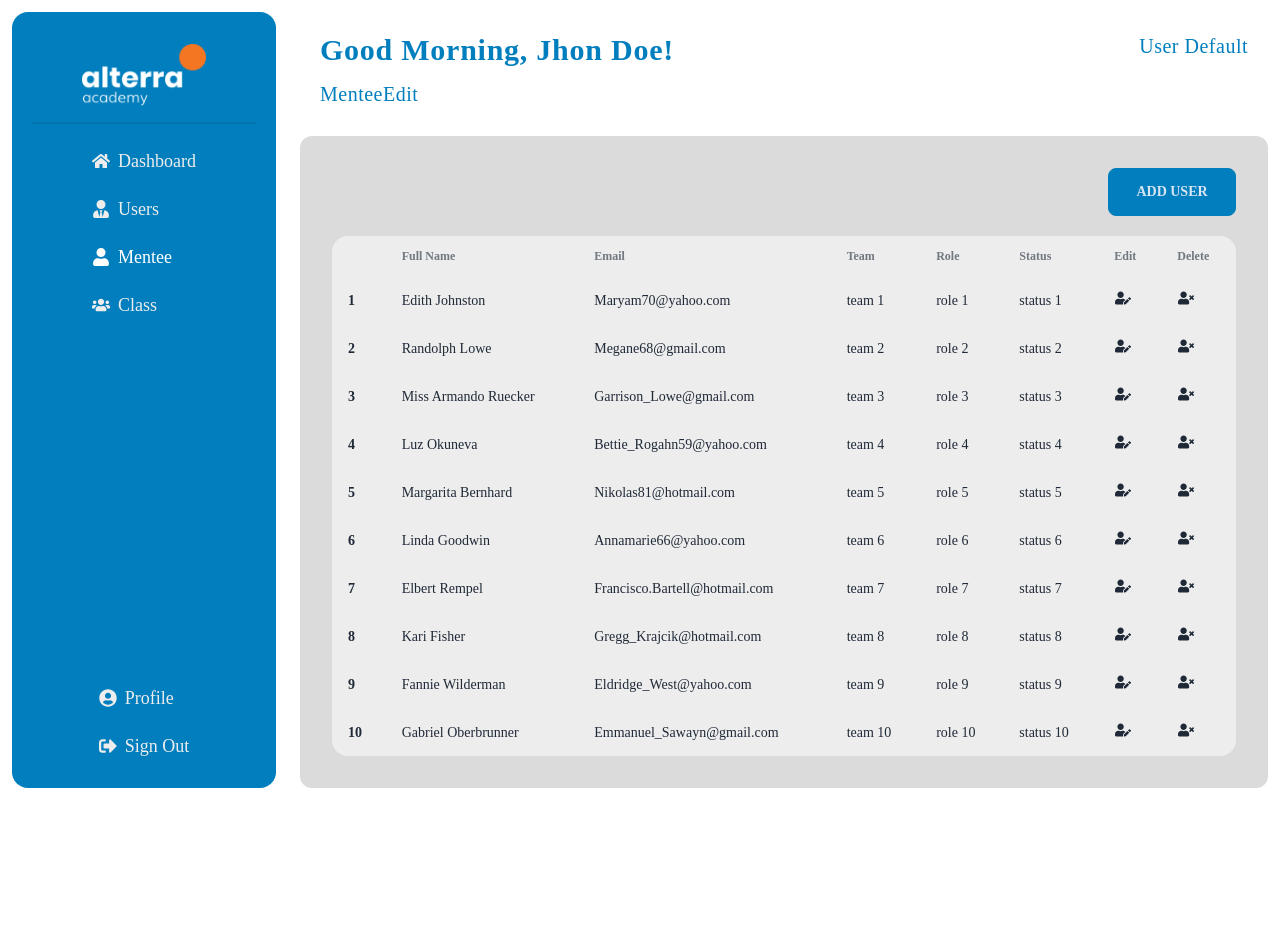
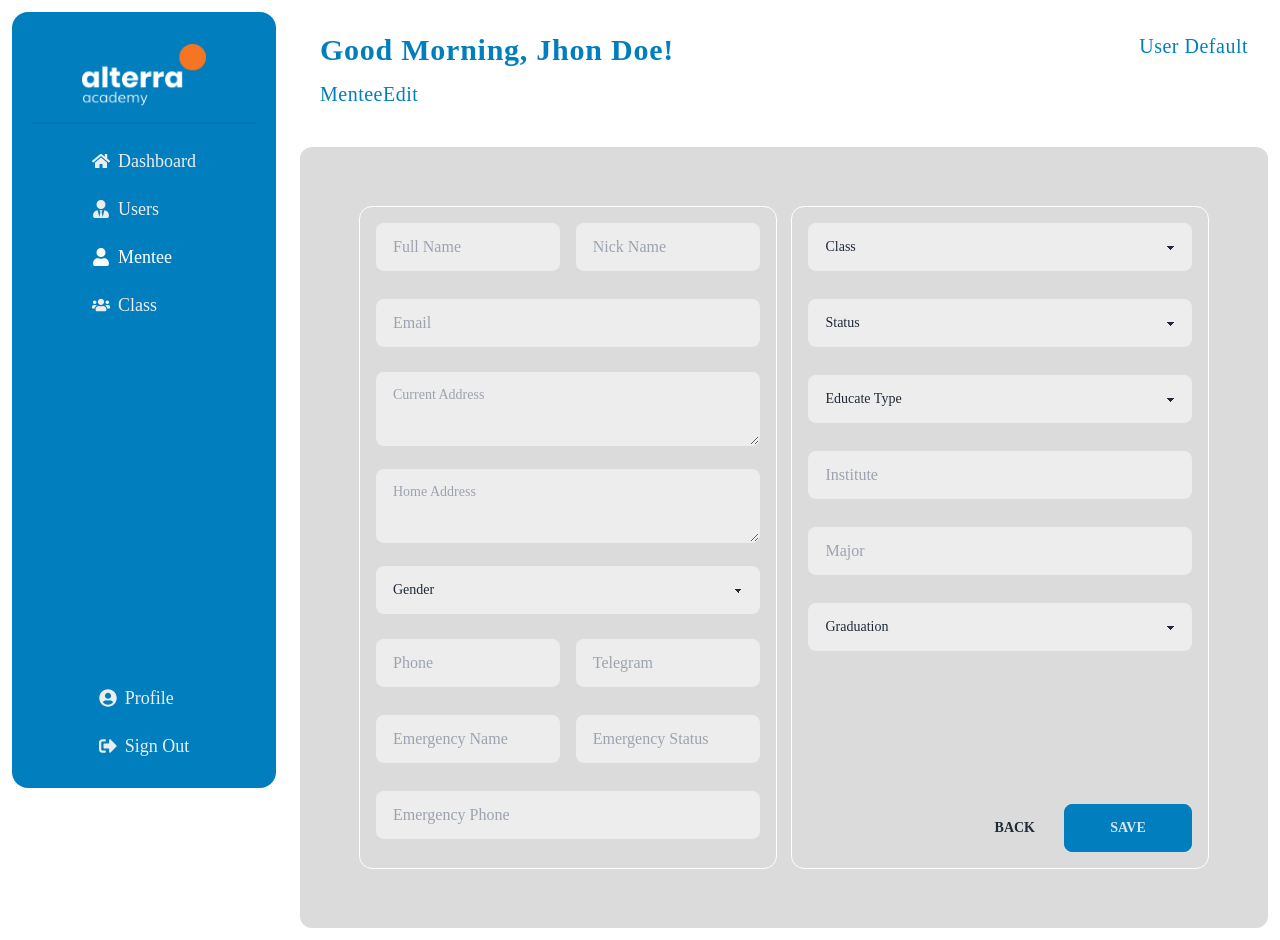
Before and after one commit to Alta-Immersive-Group3/immersive-dashboard-web, a React (Vite) app: page /mentee/1/edit in a window 1280 px wide. Before the commit the page ends 800 px from the top, so only its background shows below. Built offline with nearby package versions, Linux system fonts and the light colour scheme.

Commit message:
style: slice edit mentee

```diff
--- a/src/components/Input.tsx
+++ b/src/components/Input.tsx
@@ -1,25 +1,25 @@
 import React, { FC } from 'react';
 
-interface InputProps {
-  id: string;
-  label?: string;
-  name?: string;
-  type?: string;
-  defaultVal?: string;
-  value?: string | number;
-  error?: string | boolean | undefined;
-  touch?: string | boolean | undefined;
-  onChange?: React.ChangeEventHandler<HTMLInputElement>;
-  onBlur?: React.FocusEventHandler<HTMLInputElement>;
-}
-
-interface SelectProps {
+interface FormikProps {
   id: string;
   label?: string;
   name?: string;
   value?: string | number;
   error?: string | boolean | undefined;
   touch?: string | boolean | undefined;
+}
+
+interface InputProps extends FormikProps {
+  type?: string;
+  onChange?: React.ChangeEventHandler<HTMLInputElement>;
+  onBlur?: React.FocusEventHandler<HTMLInputElement>;
+}
+interface TextAreaProps extends FormikProps {
+  onChange?: React.ChangeEventHandler<HTMLTextAreaElement>;
+  onBlur?: React.FocusEventHandler<HTMLTextAreaElement>;
+}
+
+interface SelectProps extends FormikProps {
   options?: Array<string>;
   onChangeSelect?: React.ChangeEventHandler<HTMLSelectElement>;
   onBlur?: React.FocusEventHandler<HTMLSelectElement>;
@@ -39,11 +39,41 @@ export const Input: FC<InputProps> = ({
   return (
     <div className="h-16 w-full">
       <input
-        className={`input w-full bg-base-200 ${
+        className={`input w-full bg-base-200 capitalize ${
           error && touch ? 'input-error' : ''
         }`}
         id={id}
         type={type}
+        name={name}
+        value={value}
+        onChange={onChange}
+        placeholder={label}
+        onBlur={onBlur}
+      />
+      <p>
+        {error && touch && <span className="text-sm text-error">{error}</span>}
+      </p>
+    </div>
+  );
+};
+
+export const TextArea: FC<TextAreaProps> = ({
+  id,
+  label,
+  name,
+  value,
+  error,
+  onChange,
+  onBlur,
+  touch,
+}) => {
+  return (
+    <div className="h-[90px] w-full">
+      <textarea
+        className={`textarea w-full bg-base-200 capitalize  ${
+          error && touch ? 'textarea-error-error' : ''
+        }`}
+        id={id}
         name={name}
         value={value}
         onChange={onChange}
@@ -71,7 +101,7 @@ export const Select: FC<SelectProps> = ({
   return (
     <div className="h-16 w-full">
       <select
-        className={`select w-full bg-base-200 ${
+        className={`select w-full bg-base-200 capitalize ${
           error && touch ? 'select-error' : ''
         }`}
         id={id}
--- a/src/pages/MenteeEdit.tsx
+++ b/src/pages/MenteeEdit.tsx
@@ -1,20 +1,15 @@
 import React, { useEffect, useState } from 'react';
 import { Layout, Section } from '../components/Layout';
-import { Input, Select } from '../components/Input';
-import dummy from '../json/dummyUser.json';
-import { Modals } from '../components/Modals';
-import {
-  FaUserAltSlash,
-  FaUserEdit,
-  FaUserTie,
-  FaUserTimes,
-} from 'react-icons/fa';
+import { Input, Select, TextArea } from '../components/Input';
+
 import { addUserType } from '../utils/type';
+import { useNavigate } from 'react-router-dom';
 
 const MenteeEdit = () => {
   const [handleTime, setHandleTime] = useState<string>('');
   const [isAdmin, setIsAdmin] = useState<boolean>(true);
   const [objModal, setobjModal] = useState<addUserType>();
+  const navigate = useNavigate();
 
   const timeGreeting = () => {
     const currentDate = new Date();
@@ -31,135 +26,12 @@ const MenteeEdit = () => {
     }
   };
 
-  const handleEdit = (props: addUserType) => {
-    setobjModal({
-      email: props.email,
-      full_name: props.full_name,
-      id: props.id,
-      role: props.role,
-      team: props.team,
-    });
-  };
-
   useEffect(() => {
     timeGreeting();
   }, []);
 
   return (
     <Layout>
-      <Modals id="modal-add">
-        <div className="flex flex-col gap-5 items-center">
-          <p className="text-secondary font-medium tracking-wide text-2xl mb-3">
-            Add User
-          </p>
-          <Input
-            id="full_name"
-            name="full_name"
-            label="Full Name"
-            type="text"
-          />
-          <Input
-            id="email"
-            name="email"
-            label="Email"
-            type="email"
-          />
-          <Input
-            id="password"
-            name="password"
-            label="Password"
-            type="password"
-          />
-          <Select
-            id="role"
-            name="role"
-            label="Role"
-            options={['Default', 'Admin']}
-          />
-          <Select
-            id="team"
-            name="team"
-            label="Team"
-            options={['Academic', 'Placement', 'People Skill']}
-          />
-
-          <div className="w-full flex justify-end gap-3">
-            <div className="modal-action mt-0 ">
-              <label
-                htmlFor="modal-add"
-                className="btn btn-ghost"
-              >
-                Close
-              </label>
-            </div>
-            <button className="btn btn-secondary w-32">Submit</button>
-          </div>
-        </div>
-      </Modals>
-      <Modals id="modal-edit">
-        <div className="flex flex-col gap-5 items-center">
-          <p className="text-secondary font-medium tracking-wide text-2xl mb-3">
-            Edit User
-          </p>
-          <Input
-            id="full_name"
-            name="full_name"
-            label="Full Name"
-            value={objModal?.full_name}
-            type="text"
-          />
-          <Input
-            id="email"
-            name="email"
-            label="Email"
-            type="email"
-            value={objModal?.email}
-          />
-          <Select
-            id="role"
-            name="role"
-            label="Role"
-            options={['Default', 'Admin']}
-          />
-          <Select
-            id="team"
-            name="team"
-            label="Team"
-            options={['Academic', 'Placement', 'People Skill']}
-          />
-          <Select
-            id="status"
-            name="status"
-            label="Status"
-            options={['Active']}
-          />
-          <Input
-            id="password"
-            name="password"
-            label="Password"
-            type="password"
-          />
-          <Input
-            id="retype password"
-            name="retype password"
-            label="Retype Password"
-            type="password"
-          />
-
-          <div className="w-full flex justify-end gap-3">
-            <div className="modal-action mt-0 ">
-              <label
-                htmlFor="modal-edit"
-                className="btn btn-ghost"
-              >
-                Close
-              </label>
-            </div>
-            <button className="btn btn-secondary w-32">Submit</button>
-          </div>
-        </div>
-      </Modals>
-
       <Section
         id="section-dashboard"
         addClass="flex flex-col items-center p-3 justify-between"
@@ -178,57 +50,131 @@ const MenteeEdit = () => {
         </div>
 
         <div className="w-full min-h-[83%] bg-base-300 rounded-xl flex flex-col gap-5 p-8 items-center">
-          <div className="w-full flex justify-end">
-            <label
-              htmlFor="modal-add"
-              className="btn btn-secondary w-32"
-            >
-              Add User
-            </label>
-          </div>
-          <div className="overflow-x-auto w-full">
-            <table className="table bg-base-200">
-              <thead>
-                <tr>
-                  <th></th>
-                  <th>Full Name</th>
-                  <th>Email</th>
-                  <th>Team</th>
-                  <th>Role</th>
-                  <th>Status</th>
-                  <th>Edit</th>
-                  <th>Delete</th>
-                </tr>
-              </thead>
-              <tbody>
-                {dummy.map((prop, idx) => {
-                  return (
-                    <tr>
-                      <th>{idx + 1}</th>
-                      <td>{prop.full_name}</td>
-                      <td>{prop.email}</td>
-                      <td>{prop.team}</td>
-                      <td>{prop.role}</td>
-                      <td>{prop.status}</td>
-                      <td>
-                        <label
-                          onClick={() => handleEdit(prop)}
-                          className="btn p-0 min-h-0 h-0 p text-base"
-                          htmlFor="modal-edit"
-                        >
-                          <FaUserEdit />
-                        </label>
-                      </td>
-                      <td>
-                        <button className="btn p-0 min-h-0 h-0 p text-base">
-                          <FaUserTimes />
-                        </button>
-                      </td>
-                    </tr>
-                  );
-                })}
-              </tbody>
-            </table>
+          <div className="w-full min-h-[83%] bg-base-300 rounded-xl flex items-center p-7 justify-between">
+            <div className="w-[49%] h-full outline outline-1 outline-base-100 flex flex-col justify-center gap-3 rounded-xl p-4">
+              <div className="w-full flex gap-4">
+                <Input
+                  id="full_name"
+                  name="full_name"
+                  label="Full Name"
+                  type="text"
+                />
+                <Input
+                  id="nick_name"
+                  name="nick_name"
+                  label="Nick Name"
+                  type="text"
+                />
+              </div>
+              <Input
+                id="email"
+                name="email"
+                label="Email"
+                type="email"
+              />
+              <TextArea
+                id="current_address"
+                name="current_address"
+                label="Current Address"
+              />
+              <TextArea
+                id="home_address"
+                name="home_address"
+                label="Home Address"
+              />
+              <Select
+                id="gender"
+                name="gender"
+                label="gender"
+                options={['Active']}
+              />
+              <div className="w-full flex gap-4">
+                <Input
+                  id="phone"
+                  name="phone"
+                  label="phone"
+                  type="number"
+                />
+                <Input
+                  id="telegram"
+                  name="telegram"
+                  label="telegram"
+                  type="text"
+                />
+              </div>
+              <div className="w-full flex gap-4">
+                <Input
+                  id="emergency_name"
+                  name="emergency_name"
+                  label="emergency name"
+                  type="text"
+                />
+                <Input
+                  id="emergency_status"
+                  name="emergency_status"
+                  label="emergency status"
+                  type="text"
+                />
+              </div>
+
+              <Input
+                id="emergency_phone"
+                name="emergency_phone"
+                label="emergency phone"
+                type="number"
+              />
+            </div>
+            <div className="w-[49%] h-full outline outline-1 outline-base-100 flex flex-col gap-3 rounded-xl p-4 justify-between">
+              <div className="w-full flex flex-col gap-3">
+                <Select
+                  id="class"
+                  name="class"
+                  label="class"
+                  options={['Active']}
+                />
+                <Select
+                  id="status"
+                  name="status"
+                  label="status"
+                  options={['Active']}
+                />
+                <Select
+                  id="graduation"
+                  name="educate_type"
+                  label="educate type"
+                  options={['Active']}
+                />
+                <Input
+                  id="institute"
+                  name="institute"
+                  label="institute"
+                  type="text"
+                />
+                <Input
+                  id="major"
+                  name="major"
+                  label="major"
+                  type="text"
+                />
+                <Select
+                  id="graduation"
+                  name="graduation"
+                  label="graduation"
+                  options={['Active']}
+                />
+              </div>
+
+              <div className="w-full flex justify-end gap-3">
+                <button
+                  onClick={() => navigate('/mentee/')}
+                  className="btn btn-ghost"
+                >
+                  back
+                </button>
+
+                <button className="btn btn-secondary w-32">Save</button>
+              </div>
+            </div>
           </div>
         </div>
       </Section>
```
